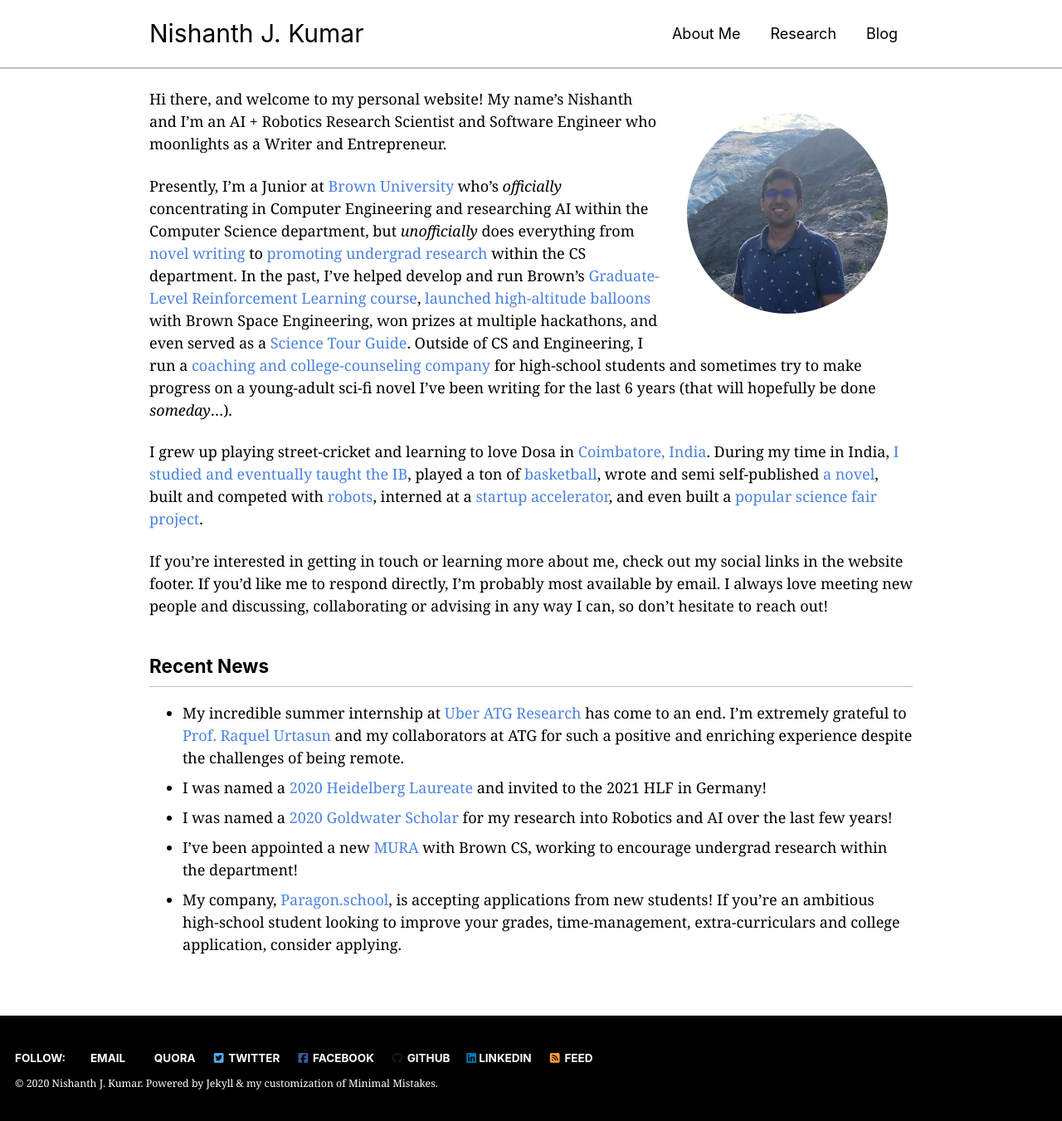
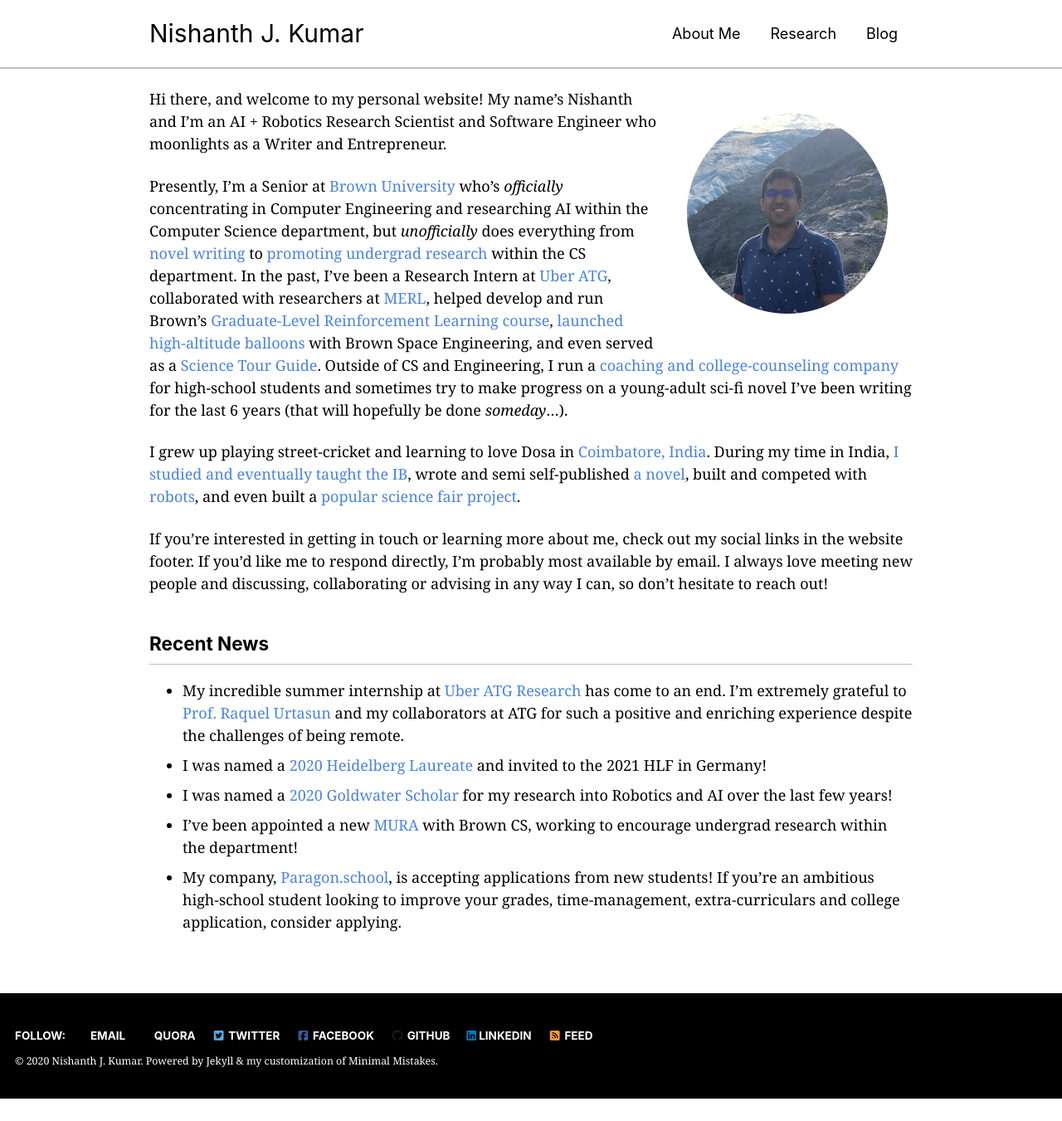
Before and after one commit to NishanthJKumar/NishanthJKumar.github.io, a Jekyll site: the page built from index.md, in a window 1280 px wide. Shown: the whole page at 83% size. Built offline with Jekyll 4.4.1, drawn with Linux system fonts in a browser that asks for light colours; cached includes are drawn as plain includes; nearby versions of some CDN libraries; after the commit the page ends 1324 px from its top, so only the background shows below that.

Commit message:
updated more pages for Jess!

```diff
--- a/index.md
+++ b/index.md
@@ -9,9 +9,9 @@ permalink: /
 
 Hi there, and welcome to my personal website! My name's Nishanth and I'm an AI + Robotics Research Scientist and Software Engineer who moonlights as a Writer and Entrepreneur.
 
-Presently, I'm a Junior at [Brown University](https://www.brown.edu/) who's *officially* concentrating in Computer Engineering and researching AI within the Computer Science department, but *unofficially* does everything from [novel writing](https://orgsync.com/126728/chapter) to [promoting undergrad research](https://cs.brown.edu/people/meta-ura/) within the CS department. In the past, I've helped develop and run Brown's [Graduate-Level Reinforcement Learning course](http://cs.brown.edu/courses/cs2951f/), [launched high-altitude balloons](https://brownspace.org/rd/) with Brown Space Engineering, won prizes at multiple hackathons, and even served as a [Science Tour Guide](https://www.brown.edu/admission/undergraduate/visit/physical-sciences-tour). Outside of CS and Engineering, I run a [coaching and college-counseling company](https://www.paragon.school/) for high-school students and sometimes try to make progress on a young-adult sci-fi novel I've been writing for the last 6 years (that will hopefully be done *someday*...).
+Presently, I'm a Senior at [Brown University](https://www.brown.edu/) who's *officially* concentrating in Computer Engineering and researching AI within the Computer Science department, but *unofficially* does everything from [novel writing](https://orgsync.com/126728/chapter) to [promoting undergrad research](https://cs.brown.edu/people/meta-ura/) within the CS department. In the past, I've been a Research Intern at [Uber ATG](https://www.uber.com/ca/en/atg/research-and-development/), collaborated with researchers at [MERL](https://www.merl.com/research/), helped develop and run Brown's [Graduate-Level Reinforcement Learning course](http://cs.brown.edu/courses/cs2951f/), [launched high-altitude balloons](https://brownspace.org/rd/) with Brown Space Engineering, and even served as a [Science Tour Guide](https://www.brown.edu/admission/undergraduate/visit/physical-sciences-tour). Outside of CS and Engineering, I run a [coaching and college-counseling company](https://www.paragon.school/) for high-school students and sometimes try to make progress on a young-adult sci-fi novel I've been writing for the last 6 years (that will hopefully be done *someday*...).
 
-I grew up playing street-cricket and learning to love Dosa in [Coimbatore, India](https://www.google.com/maps/place/Coimbatore,+Tamil+Nadu,+India/@11.0116773,76.8268011,11z/data=!3m1!4b1!4m5!3m4!1s0x3ba859af2f971cb5:0x2fc1c81e183ed282!8m2!3d11.0168445!4d76.9558321). During my time in India, [I studied and eventually taught the IB](http://tipskovai.com/news-events/maths-geek-nishanth-kumar/), played a ton of [basketball](https://www.youtube.com/watch?v=hn2AA5p7Q-Y), wrote and semi self-published [a novel](https://books.google.com/books/about/The_Book_of_the_Heavens.html?id=U_AKZPObpxsC), built and competed with [robots](https://www.thehindu.com/news/cities/Coimbatore/coimbatore-students-bag-award-in-robotics-contest/article7258141.ece), interned at a [startup accelerator](https://www.forgeforward.in/), and even built a [popular science fair project](https://www.youtube.com/watch?v=QvA7EftdSak).
+I grew up playing street-cricket and learning to love Dosa in [Coimbatore, India](https://www.google.com/maps/place/Coimbatore,+Tamil+Nadu,+India/@11.0116773,76.8268011,11z/data=!3m1!4b1!4m5!3m4!1s0x3ba859af2f971cb5:0x2fc1c81e183ed282!8m2!3d11.0168445!4d76.9558321). During my time in India, [I studied and eventually taught the IB](http://tipskovai.com/news-events/maths-geek-nishanth-kumar/), wrote and semi self-published [a novel](https://books.google.com/books/about/The_Book_of_the_Heavens.html?id=U_AKZPObpxsC), built and competed with [robots](https://www.thehindu.com/news/cities/Coimbatore/coimbatore-students-bag-award-in-robotics-contest/article7258141.ece), and even built a [popular science fair project](https://www.youtube.com/watch?v=QvA7EftdSak).
 
 If you're interested in getting in touch or learning more about me, check out my social links in the website footer. If you'd like me to respond directly, I'm probably most available by email. I always love meeting new people and discussing, collaborating or advising in any way I can, so don't hesitate to reach out!
 
```
Also changed, not shown: _pages/research.md (+2 -2 lines).
